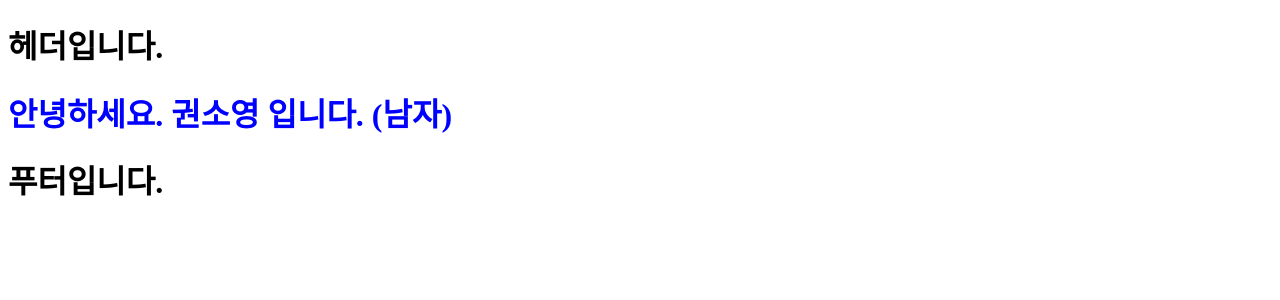
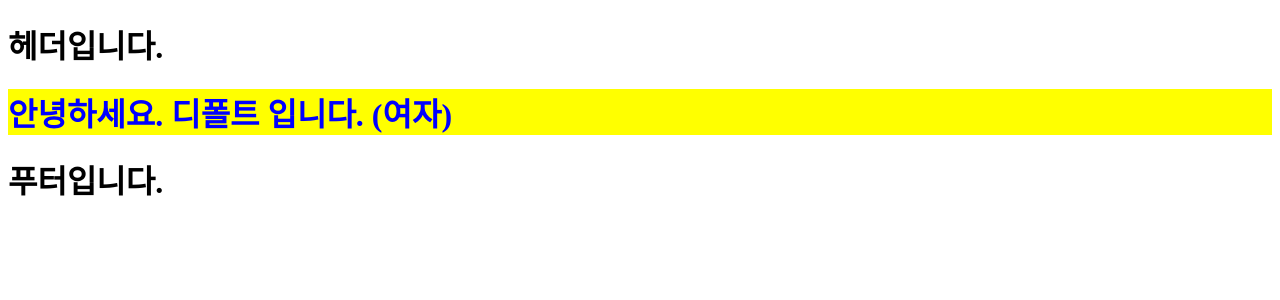
Before and after one commit to ddo0ii/codingstar, a React (Create React App) app: page / in a window 1280 px wide. Shown: the top 300 px of the page. Built offline with nearby package versions, Linux system fonts and the light colour scheme.

Commit message:
props.children 활용하기 - wrapper안에 main넣기

```diff
--- a/src/App.js
+++ b/src/App.js
@@ -2,11 +2,14 @@ import React, { Component } from "react";
 import Footer from "./component/Footer";
 import Header from "./component/Header";
 import Main from "./component/Main";
+import Wrapper from "./component/Wrapper";
 function App() {
   return (
     <div>
       <Header />
-      <Main name="권소영" color="blue" maleYn />
+      <Wrapper>
+        <Main color="blue" />
+      </Wrapper>
       <Footer />
     </div>
   );
--- /dev/null
+++ b/src/component/Wrapper.js
@@ -0,0 +1,11 @@
+import React from "react";
+
+function Wrapper(props) {
+  const style = {
+    backgroundColor: "yellow",
+  };
+
+  return <div style={style}>{props.children}</div>;
+}
+
+export default Wrapper;
```
